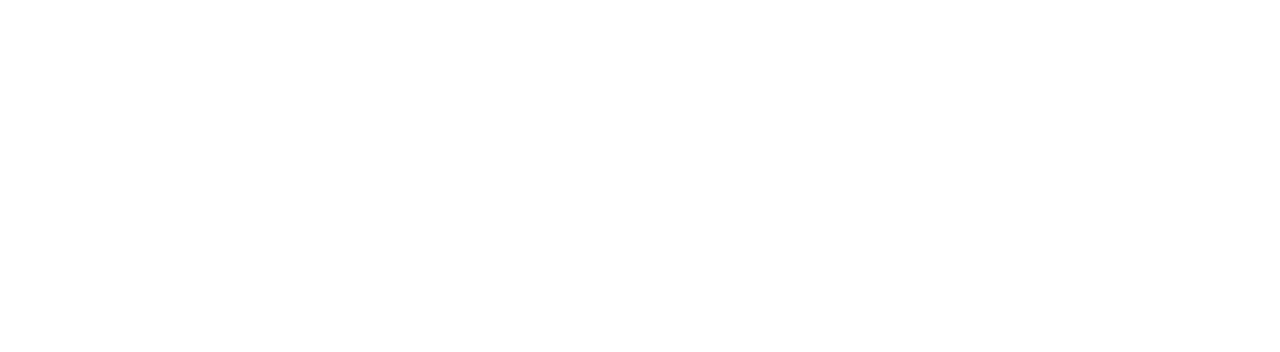
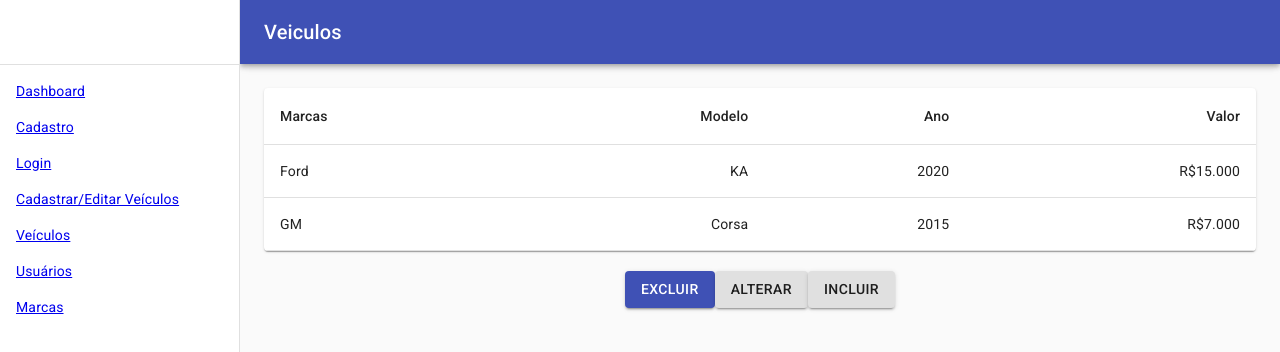
Before and after one commit to CaelumAulas/aceleratw-turma1-grupo1, a React (Create React App) app: page /veiculos in a window 1280 px wide. Shown: the top 352 px of the page. Built offline with nearby package versions, Linux system fonts and the light colour scheme.

Commit message:
feat(vehicles): add page

```diff
--- a/src/containers/BaseLayout/BaseLayout.js
+++ b/src/containers/BaseLayout/BaseLayout.js
@@ -81,6 +81,9 @@
           <Link to="/cadastro-veiculo">Cadastrar/Editar Veículos</Link>
         </ListItem>
         <ListItem>
+          <Link to="/veiculos">Veículos</Link>
+        </ListItem>
+        <ListItem>
           <Link to="/usuarios">Usuários</Link>
         </ListItem>
         <ListItem>
--- /dev/null
+++ b/src/containers/VehiclesTable/VehiclesTable.js
@@ -0,0 +1,58 @@
+import React from "react"
+import Table from "@material-ui/core/Table"
+import TableBody from "@material-ui/core/TableBody"
+import TableCell from "@material-ui/core/TableCell"
+import TableContainer from "@material-ui/core/TableContainer"
+import TableHead from "@material-ui/core/TableHead"
+import TableRow from "@material-ui/core/TableRow"
+import Paper from "@material-ui/core/Paper"
+import Button from "@material-ui/core/Button"
+
+import './style.css'
+
+function createData(name, model, year, value) {
+  return { name, model, year, value }
+}
+
+const rows = [
+  createData('Ford', 'KA', '2020', 'R$15.000'),
+  createData('GM', 'Corsa', '2015', 'R$7.000'),
+]
+
+const VehiclesTable = () => (
+  <section className="vehiclesTable">
+    <TableContainer component={Paper} className="vehiclesTable--table">
+      <Table aria-label="Vehicles Table">
+        <TableHead>
+          <TableRow>
+            <TableCell>Marcas</TableCell>
+            <TableCell align="right">Modelo</TableCell>
+            <TableCell align="right">Ano</TableCell>
+            <TableCell align="right">Valor</TableCell>
+          </TableRow>
+        </TableHead>
+        <TableBody>
+          {rows.map((row) => (
+            <TableRow key={row.name}>
+              <TableCell component="th" scope="row">
+                {row.name}
+              </TableCell>
+              <TableCell align="right">{row.model}</TableCell>
+              <TableCell align="right">{row.year}</TableCell>
+              <TableCell align="right">{row.value}</TableCell>
+            </TableRow>
+          ))}
+        </TableBody>
+      </Table>
+    </TableContainer>
+    <div className="vehiclesTable--actions">
+      <Button variant="contained" color="primary">
+      Excluir
+      </Button>
+      <Button variant="contained">Alterar</Button>
+      <Button variant="contained">Incluir</Button>
+    </div>
+  </section>
+)
+
+export default VehiclesTable
--- /dev/null
+++ b/src/containers/VehiclesTable/style.css
@@ -0,0 +1,3 @@
+.vehiclesTable--table {
+  margin-bottom: 20px;
+}
--- a/src/pages/App.js
+++ b/src/pages/App.js
@@ -10,6 +10,7 @@
 import Brands from "../pages/Brands/Brands";
 import RegisterVehicles from './RegisterVehicles/RegisterVehicles';
 import AddBrands from "../pages/Brands/AddBrands";
+import Vehicles from './Vehicles/Vehicles';
 
 const App = () => {
   return (
@@ -34,6 +35,9 @@
           <Route path="/cadastro-marca">
             <AddBrands />
           </Route>
+          <Route path="/veiculos">
+            <Vehicles />
+          </Route>
           <Route exact path="/">
             <Dashboard />
           </Route>
--- a/src/pages/Vehicles/Vehicles.js
+++ b/src/pages/Vehicles/Vehicles.js
@@ -0,0 +1,12 @@
+import React from 'react'
+
+import BaseLayout from '../../containers/BaseLayout/BaseLayout'
+import VehiclesTable from '../../containers/VehiclesTable/VehiclesTable'
+
+const Vehicles = () => (
+    <BaseLayout pageName="Veiculos">
+        <VehiclesTable/>
+    </BaseLayout>
+)
+
+export default Vehicles
```
